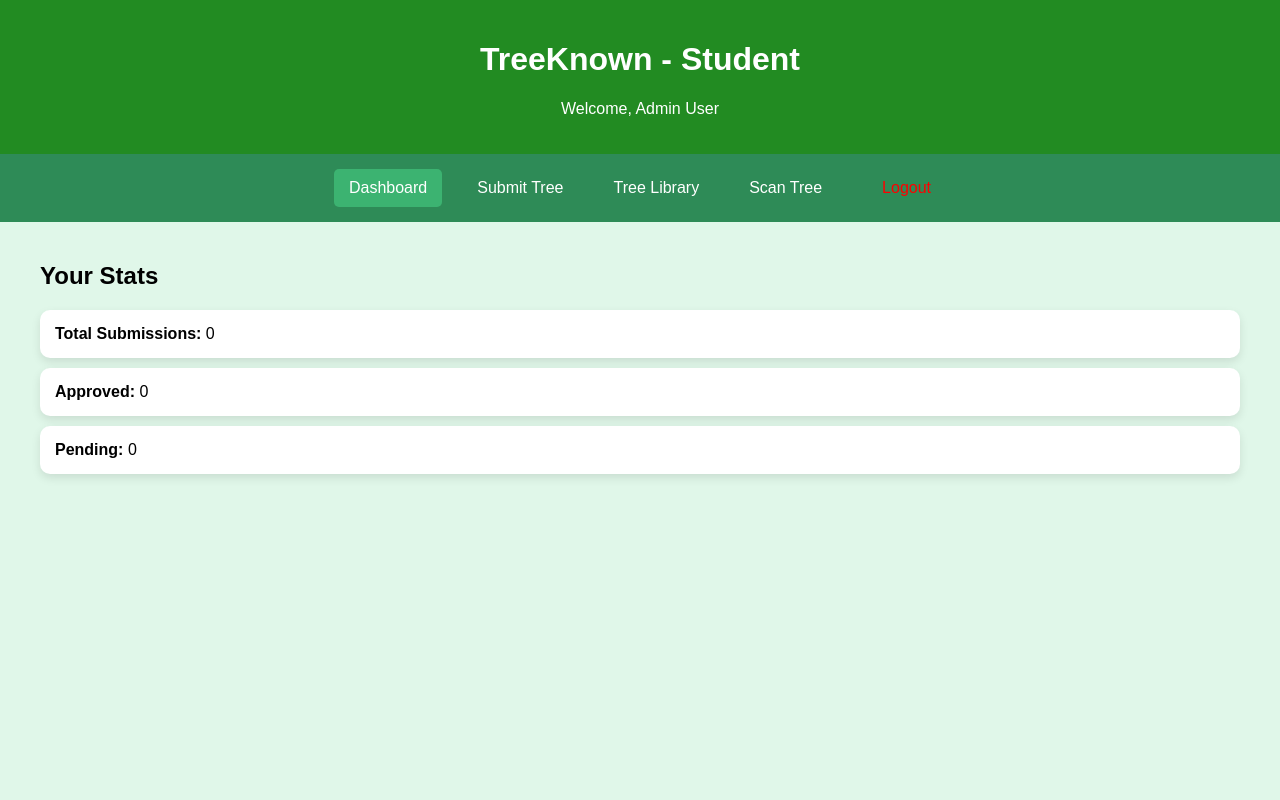
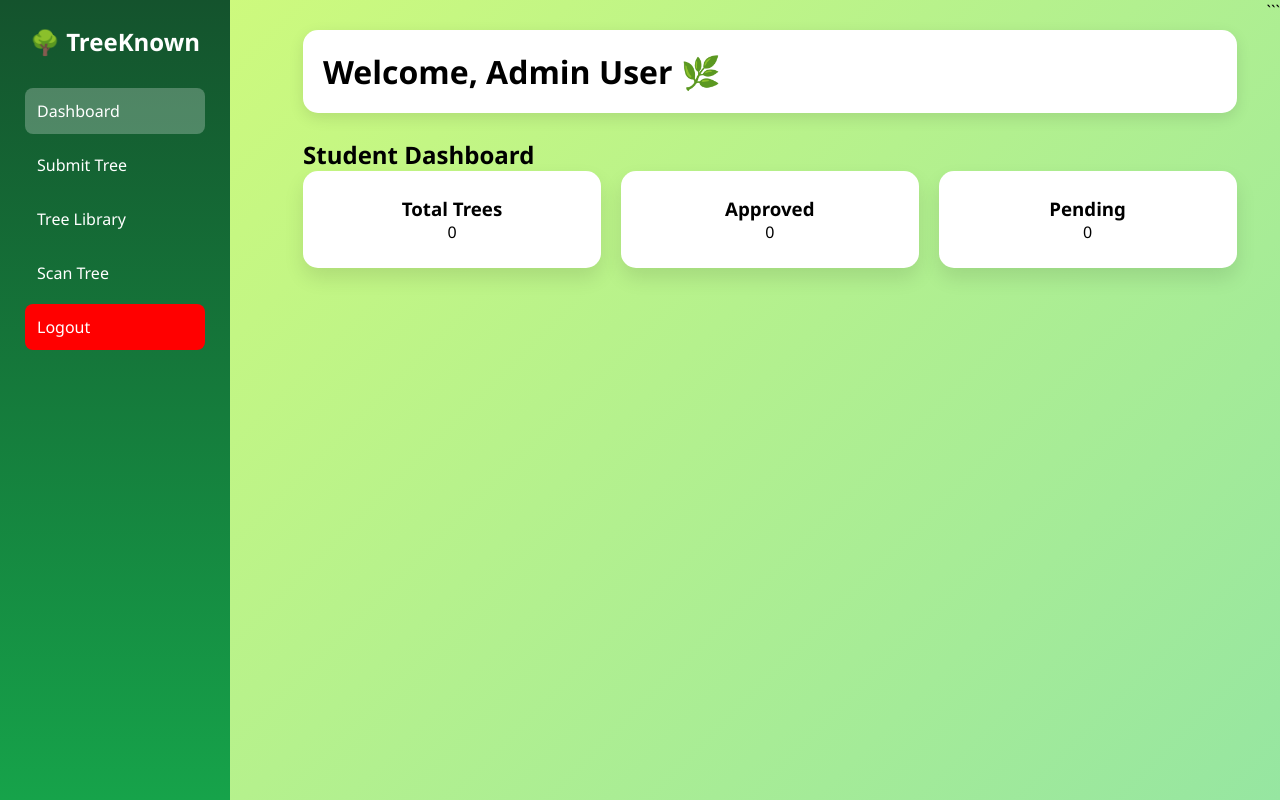
Before and after one commit to ralph2023o/TreeKnown, a PHP site: page /Student_Tabs/dashboard.php in a window 1280 px wide. Run offline with PHP 8.4, Linux system fonts and the light colour scheme; a user stored in the database is signed in; data that the repository does not hold is empty.

Commit message:
Change the code of student

````diff
--- a/Student_Tabs/dashboard.php
+++ b/Student_Tabs/dashboard.php
@@ -1,8 +1,8 @@
+```php
 <?php
 session_start();
 include __DIR__ . '/../config/db.php';
 
-// Ensure user is a student
 if(!isset($_SESSION['user_role']) || $_SESSION['user_role'] != 'student'){
     die("Access Denied");
 }
@@ -12,322 +12,414 @@ $user_name = $_SESSION['user_name'] ?? 'Student';
 
 if(isset($_POST['submit_tree'])){
     $species_id = $_POST['species_id'];
-    $location_name = $_POST['location_name']; // descriptive name
-    $lat = $_POST['lat'];  // precise latitude
-    $lng = $_POST['lng'];  // precise longitude
+    $location_name = $_POST['location_name'];
+    $lat = $_POST['lat'];
+    $lng = $_POST['lng'];
 
     $photo = $_FILES['photo']['name'];
     $tmp = $_FILES['photo']['tmp_name'];
     $upload_path = "../uploads/" . $photo;
-    move_uploaded_file($tmp, $upload_path);
+
+    move_uploaded_file($tmp,$upload_path);
 
     $stmt = $conn->prepare("
         INSERT INTO TREE_SUBMISSIONS
         (species_id, submitted_by, location_name, lat, lng, photo, status)
         VALUES (?, ?, ?, ?, ?, ?, 'pending')
     ");
-$stmt->execute([$species_id, $user_id, $location_name, $lat, $lng, $photo]);
-    $success = "Tree submitted successfully!";
+
+    $stmt->execute([$species_id,$user_id,$location_name,$lat,$lng,$photo]);
+
+    $success = "🌳 Tree submitted successfully!";
 }
 
-$tab = isset($_GET['tab']) ? $_GET['tab'] : 'dashboard';
+$tab = $_GET['tab'] ?? 'dashboard';
 ?>
+
 <!DOCTYPE html>
-<html lang="en">
+<html>
 <head>
 <meta charset="UTF-8">
-<meta name="viewport" content="width=device-width, initial-scale=1.0">
-<title>TreeKnown - Student </title>
+<title>TreeKnown Student</title>
+<meta name="viewport" content="width=device-width, initial-scale=1">
+
+<link rel="stylesheet" href="https://unpkg.com/leaflet/dist/leaflet.css"/>
+
 <style>
-    body {
-        font-family: Arial, sans-serif;
-        margin: 0;
-        background: #e0f7e9;
+
+*{
+margin:0;
+padding:0;
+box-sizing:border-box;
+font-family:Segoe UI;
 }
-    header {
-        background: #228B22;
-        color: white;
-        padding: 20px;
-        text-align: center;
+
+body{
+background:linear-gradient(135deg,#d4fc79,#96e6a1);
+display:flex;
+min-height:100vh;
 }
-    nav {
-        background: #2E8B57;
-        display: flex;
-        justify-content: center;
-        flex-wrap: wrap;
-        padding: 10px 0;
+
+/* SIDEBAR */
+
+.sidebar{
+width:230px;
+height:100vh;
+background:linear-gradient(180deg,#14532d,#16a34a);
+padding:25px;
+color:white;
+position:fixed;
 }
-    nav a {
-        color: white;
-        text-decoration: none;
-        margin: 5px 10px;
-        padding: 10px 15px;
-        border-radius: 5px;
-        transition: background 0.3s;
+
+.sidebar h2{
+text-align:center;
+margin-bottom:30px;
 }
-    nav a.active, nav a:hover {
-        background: #3CB371;
+
+.sidebar a{
+display:block;
+padding:12px;
+margin:8px 0;
+color:white;
+text-decoration:none;
+border-radius:8px;
+transition:all 0.3s ease;
 }
-    .container {
-        padding: 20px;
-        max-width: 1200px;
-        margin: auto;
+
+.sidebar a:hover{
+background:rgba(255,255,255,0.25);
+transform:translateX(5px);
 }
-    .card {
-        background: #fff;
-        padding: 15px;
-        margin: 10px 0;
-        border-radius: 10px;
-        box-shadow: 0 4px 10px rgba(0,0,0,0.1);
-        transition: transform 0.3s, box-shadow 0.3s;
+
+.sidebar a.active{
+background:rgba(255,255,255,0.25);
 }
-    .card:hover {
-        transform: translateY(-3px);
-        box-shadow: 0 6px 15px rgba(0,0,0,0.15);
+
+/* MAIN */
+
+.main{
+margin-left:230px;
+padding:30px;
+width:100%;
 }
-    .tree-library {
-        display: flex;
-        flex-wrap: wrap;
-        gap: 20px;
-        justify-content: center;
+
+/* HEADER */
+
+header{
+background:white;
+padding:20px;
+border-radius:15px;
+box-shadow:0 5px 15px rgba(0,0,0,0.1);
+margin-bottom:25px;
 }
-    .tree-card {
-        background: #fff;
-        border-radius: 12px;
-        box-shadow: 0 4px 10px rgba(0,0,0,0.1);
-        width: 220px;
-        padding: 15px;
-        text-align: center;
-        transition: transform 0.3s, box-shadow 0.3s;
+
+/* DASHBOARD */
+
+.stats{
+display:grid;
+grid-template-columns:repeat(auto-fit,minmax(220px,1fr));
+gap:20px;
 }
-    .tree-card:hover {
-        transform: translateY(-5px);
-        box-shadow: 0 8px 20px rgba(0,0,0,0.2);
+
+.stat-card{
+background:white;
+padding:25px;
+border-radius:15px;
+text-align:center;
+box-shadow:0 10px 20px rgba(0,0,0,0.1);
+transition:all 0.3s ease;
 }
-    .tree-card img {
-        width: 150px;
-        height: 150px;
-        object-fit: cover;
-        border-radius: 8px;
-        margin-bottom: 10px;
+
+.stat-card:hover{
+transform:translateY(-6px);
+box-shadow:0 15px 30px rgba(0,0,0,0.2);
 }
-    .tree-card h3 {
-        margin: 5px 0;
-        font-size: 18px;
-        color: #36A2EB;
+
+/* FORM CENTER */
+
+.form-center{
+display:flex;
+justify-content:center;
 }
-    .tree-card p {
-        margin: 2px 0;
-        font-size: 14px;
-        color: #555;
+
+/* FORM */
+
+form{
+background:white;
+padding:30px;
+border-radius:15px;
+box-shadow:0 10px 25px rgba(0,0,0,0.15);
+max-width:500px;
+width:100%;
 }
-    form input, form select, form button {
-        width: 100%;
-        padding: 10px;
-        margin-bottom: 15px;
-        border-radius: 8px;
-        border: 1px solid #ccc;
-        font-size: 14px;
+
+form input,
+form select{
+width:100%;
+padding:12px;
+margin:10px 0;
+border-radius:10px;
+border:1px solid #ccc;
 }
-    form button {
-        background: #36A2EB;
-        color: white;
-        border: none;
-        cursor: pointer;
-        transition: background 0.3s;
+
+form button{
+background:#22c55e;
+color:white;
+padding:12px;
+border:none;
+border-radius:10px;
+cursor:pointer;
+transition:all 0.3s ease;
 }
-    form button:hover {
-        background: #2E8B57;
+
+form button:hover{
+background:#16a34a;
+transform:scale(1.05);
 }
-    .success { color: green; margin-bottom: 15px; }
+
+/* MAP */
+
+#map{
+height:300px;
+border-radius:10px;
+margin-bottom:10px;
+}
+
+/* SUCCESS MESSAGE */
+
+.success{
+color:green;
+font-weight:bold;
+margin-bottom:10px;
+}
+
+/* TREE LIBRARY */
+
+.tree-library{
+display:grid;
+grid-template-columns:repeat(auto-fill,minmax(220px,1fr));
+gap:20px;
+margin-top:20px;
+}
+
+.tree-card{
+background:white;
+border-radius:15px;
+padding:15px;
+text-align:center;
+box-shadow:0 5px 15px rgba(0,0,0,0.1);
+transition:all 0.3s ease;
+}
+
+.tree-card:hover{
+transform:translateY(-8px) scale(1.03);
+box-shadow:0 10px 25px rgba(0,0,0,0.2);
+}
+
+.tree-card img{
+width:100%;
+height:160px;
+object-fit:cover;
+border-radius:10px;
+margin-bottom:10px;
+}
+
 </style>
+
 </head>
+
 <body>
-<header>
-    <h1>TreeKnown - Student </h1>
-    <p>Welcome, <?= htmlspecialchars($user_name) ?></p>
-</header>
-<nav>
+
+<div class="sidebar">
+
+<h2>🌳 TreeKnown</h2>
+
 <a href="?tab=dashboard" class="<?= $tab=='dashboard'?'active':'' ?>">Dashboard</a>
 <a href="?tab=submit" class="<?= $tab=='submit'?'active':'' ?>">Submit Tree</a>
 <a href="?tab=library" class="<?= $tab=='library'?'active':'' ?>">Tree Library</a>
 <a href="?tab=scan" class="<?= $tab=='scan'?'active':'' ?>">Scan Tree</a>
-    <a href="../logout.php" style="color:red; margin-left:20px;">Logout</a>
-</nav>
-<div class="container">
+<a href="../logout.php" style="background:red;">Logout</a>
+
+</div>
+
+<div class="main">
+
+<header>
+<h1>Welcome, <?= htmlspecialchars($user_name) ?> 🌿</h1>
+</header>
+
 <?php
+
 switch($tab){
 
+/* DASHBOARD */
+
 case 'dashboard':
-    $total_submissions = $conn->prepare("SELECT COUNT(*) FROM TREE_SUBMISSIONS WHERE submitted_by=?");
-    $total_submissions->execute([$user_id]);
-    $total_submissions = $total_submissions->fetchColumn();
 
-    $approved_submissions = $conn->prepare("SELECT COUNT(*) FROM TREE_SUBMISSIONS WHERE submitted_by=? AND status='approved'");
-    $approved_submissions->execute([$user_id]);
-    $approved_submissions = $approved_submissions->fetchColumn();
+$total = $conn->prepare("SELECT COUNT(*) FROM TREE_SUBMISSIONS WHERE submitted_by=?");
+$total->execute([$user_id]);
+$total = $total->fetchColumn();
 
-    $pending_submissions = $conn->prepare("SELECT COUNT(*) FROM TREE_SUBMISSIONS WHERE submitted_by=? AND status='pending'");
-    $pending_submissions->execute([$user_id]);
-    $pending_submissions = $pending_submissions->fetchColumn();
+$approved = $conn->prepare("SELECT COUNT(*) FROM TREE_SUBMISSIONS WHERE submitted_by=? AND status='approved'");
+$approved->execute([$user_id]);
+$approved = $approved->fetchColumn();
 
-    echo "<h2>Your Stats</h2>";
-    echo "<div class='card'><strong>Total Submissions:</strong> $total_submissions</div>";
-    echo "<div class='card'><strong>Approved:</strong> $approved_submissions</div>";
-    echo "<div class='card'><strong>Pending:</strong> $pending_submissions</div>";
+$pending = $conn->prepare("SELECT COUNT(*) FROM TREE_SUBMISSIONS WHERE submitted_by=? AND status='pending'");
+$pending->execute([$user_id]);
+$pending = $pending->fetchColumn();
+
+echo "<h2>Student Dashboard</h2>";
+
+echo "<div class='stats'>
+
+<div class='stat-card'>
+<h3>Total Trees</h3>
+<p>$total</p>
+</div>
+
+<div class='stat-card'>
+<h3>Approved</h3>
+<p>$approved</p>
+</div>
+
+<div class='stat-card'>
+<h3>Pending</h3>
+<p>$pending</p>
+</div>
+
+</div>";
+
 break;
 
+
+/* SUBMIT TREE */
+
 case 'submit':
-    echo "<h2>Submit a Tree</h2>";
+
+echo "<h2 style='text-align:center;'>Submit a Tree</h2>";
+
+echo "<div class='form-center'>";
+
 if(isset($success)) echo "<p class='success'>$success</p>";
 
-    // Fetch species for dropdown
-    $species_stmt = $conn->query("SELECT species_id, species_name FROM SPECIES_LIBRARY ORDER BY species_name");
-    $species_list = $species_stmt->fetchAll(PDO::FETCH_ASSOC);
+$species = $conn->query("SELECT species_id,species_name FROM SPECIES_LIBRARY ORDER BY species_name");
 
 echo '<form method="post" enctype="multipart/form-data">';
 
-    // Species dropdown
 echo '<select name="species_id" required>
-            <option value="">-- Select Species --</option>';
-    foreach($species_list as $s){
-        echo '<option value="'.$s['species_id'].'">'.htmlspecialchars($s['species_name']).'</option>';
+<option value="">Select Tree Species</option>';
+
+foreach($species as $s){
+echo "<option value='{$s['species_id']}'>{$s['species_name']}</option>";
 }
+
 echo '</select>';
 
-    // Descriptive location name
 echo '<input type="text" name="location_name" placeholder="Location Name" required>';
 
-    // Leaflet map for selecting coordinates
-    echo '<p>Select exact location on map:</p>';
-    echo '<div id="map" style="height:300px; margin-bottom:10px;"></div>';
+echo '<p>Click the map to mark the tree location</p>';
+
+echo '<div id="map"></div>';
+
 echo '<input type="hidden" name="lat" id="lat" required>';
 echo '<input type="hidden" name="lng" id="lng" required>';
 
-    // Photo upload
 echo '<input type="file" name="photo" required>';
+
 echo '<button type="submit" name="submit_tree">Submit Tree</button>';
+
 echo '</form>';
 
-    // Leaflet CSS & JS
-    echo '<link rel="stylesheet" href="https://cdnjs.cloudflare.com/ajax/libs/leaflet/1.7.1/leaflet.css"/>';
-    echo '<script src="https://cdnjs.cloudflare.com/ajax/libs/leaflet/1.7.1/leaflet.js"></script>';
+echo "</div>";
+?>
 
-    // Leaflet initialization & click handler
-    echo <<<EOT
+<script src="https://unpkg.com/leaflet/dist/leaflet.js"></script>
+
 <script>
-const map = L.map('map').setView([8.360288, 124.868472], 20);
-L.tileLayer('https://{s}.tile.openstreetmap.org/{z}/{x}/{y}.png', {
-    attribution: '© OpenStreetMap contributors'
+
+const map=L.map('map').setView([8.360288,124.868472],19);
+
+L.tileLayer('https://{s}.tile.openstreetmap.org/{z}/{x}/{y}.png',{
+attribution:'© OpenStreetMap'
 }).addTo(map);
 
 let marker;
-map.on('click', function(e){
-    const lat = e.latlng.lat;
-    const lng = e.latlng.lng;
+
+map.on('click',function(e){
+
+const lat=e.latlng.lat;
+const lng=e.latlng.lng;
 
 if(marker){
 marker.setLatLng(e.latlng);
-    } else {
-        marker = L.marker(e.latlng).addTo(map);
+}else{
+marker=L.marker(e.latlng).addTo(map);
 }
 
-    document.getElementById('lat').value = lat;
-    document.getElementById('lng').value = lng;
+document.getElementById('lat').value=lat;
+document.getElementById('lng').value=lng;
+
 });
+
 </script>
-EOT;
+
+<?php
 break;
 
+
+/* TREE LIBRARY */
+
 case 'library':
-    $trees = $conn->query("
-        SELECT t.tree_id, s.species_name, t.location_name, u.name AS submitted_by, t.photo, t.lat, t.lng
+
+$trees=$conn->query("
+SELECT t.tree_id,s.species_name,t.location_name,u.name AS submitted_by,t.photo
 FROM TREE_SUBMISSIONS t
-        JOIN USERS u ON t.submitted_by = u.user_id
-        JOIN SPECIES_LIBRARY s ON t.species_id = s.species_id
+JOIN USERS u ON t.submitted_by=u.user_id
+JOIN SPECIES_LIBRARY s ON t.species_id=s.species_id
 WHERE t.status='approved'
-        ORDER BY t.date_submitted DESC
 ")->fetchAll(PDO::FETCH_ASSOC);
 
 echo "<h2>Tree Library</h2>";
 
-    if(count($trees) == 0){
-        echo "<p>No approved trees yet.</p>";
-    } else {
-        // Hover map container
-        echo '<div id="map-hover" style="width:300px; height:200px; position:fixed; top:100px; right:20px; border:1px solid #ccc; z-index:1000;"></div>';
+echo "<div class='tree-library'>";
 
-        echo "<div class='tree-library'>";
 foreach($trees as $t){
-            $photo = $t['photo'] ? "../uploads/{$t['photo']}" : "https://via.placeholder.com/150";
-            $lat = $t['lat'] ?? 0;
-            $lng = $t['lng'] ?? 0;
 
-            echo "<div class='tree-card' data-lat='{$lat}' data-lng='{$lng}'>
-                    <img src='{$photo}' alt='{$t['species_name']}'>
+$photo=$t['photo'] ? "../uploads/".$t['photo'] : "https://via.placeholder.com/200";
+
+echo "<div class='tree-card'>
+
+<img src='$photo'>
+
 <h3>{$t['species_name']}</h3>
-                    <p><strong>Tree ID:</strong> {$t['tree_id']}</p>
-                    <p><strong>Location:</strong> {$t['location_name']}</p>
-                    <p><strong>Submitted by:</strong> {$t['submitted_by']}</p>
+
+<p>{$t['location_name']}</p>
+
+<p>By {$t['submitted_by']}</p>
+
 </div>";
 }
+
 echo "</div>";
 
-        // Leaflet JS & CSS
-        echo '<link rel="stylesheet" href="https://cdnjs.cloudflare.com/ajax/libs/leaflet/1.7.1/leaflet.css"/>';
-        echo '<script src="https://cdnjs.cloudflare.com/ajax/libs/leaflet/1.7.1/leaflet.js"></script>';
-
-        // Hover map script
-        echo <<<EOT
-<script>
-document.addEventListener('DOMContentLoaded', () => {
-    const hoverMap = L.map('map-hover', { zoomControl: false }).setView([0,0], 2);
-    L.tileLayer('https://{s}.tile.openstreetmap.org/{z}/{x}/{y}.png', {
-        attribution: '© OpenStreetMap contributors'
-    }).addTo(hoverMap);
-
-    let hoverMarker;
-
-    document.querySelectorAll('.tree-card').forEach(card => {
-        card.addEventListener('mouseenter', () => {
-            const lat = parseFloat(card.dataset.lat);
-            const lng = parseFloat(card.dataset.lng);
-
-            if(!isNaN(lat) && !isNaN(lng) && lat !== 0 && lng !== 0){
-                hoverMap.setView([lat, lng], 20);
-
-                if(hoverMarker){
-                    hoverMarker.setLatLng([lat, lng]);
-                } else {
-                    hoverMarker = L.marker([lat, lng]).addTo(hoverMap);
-                }
-            }
-        });
-
-        card.addEventListener('mouseleave', () => {
-            hoverMap.setView([0,0], 2);
-            if(hoverMarker) hoverMarker.remove();
-            hoverMarker = null;
-        });
-    });
-});
-</script>
-EOT;
-    }
 break;
 
+
+/* SCAN */
+
 case 'scan':
-    echo "<h2>Scan Tree (Coming Soon!)</h2>";
-    echo "<p>This feature will allow you to scan a tree and automatically identify its species using AI.</p>";
-    echo "<div class='card' style='text-align:center;'>";
-    echo "<img src='../assets/placeholder.png' alt='AI Scan Placeholder' width='300'>";
-    echo "</div>";
+
+echo "<h2>🌳 AI Tree Scanner (Coming Soon)</h2>";
+echo "<p>This will allow scanning trees using camera.</p>";
+
 break;
 
-default:
-    echo "<p>Tab not found</p>";
 }
+
 ?>
+
 </div>
+
 </body>
 </html>
+```
````
Lines whose indentation alone changed are shown as unchanged.
